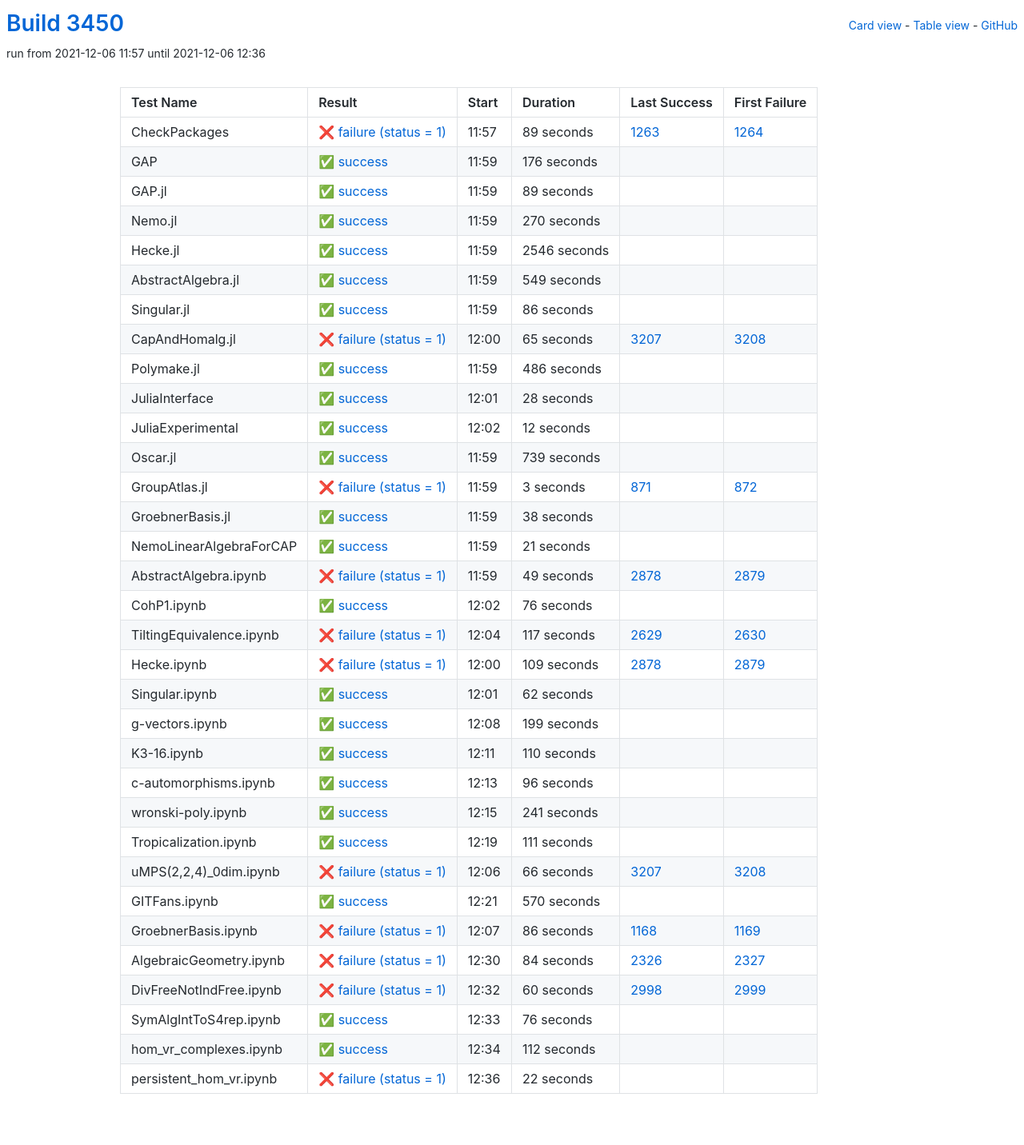
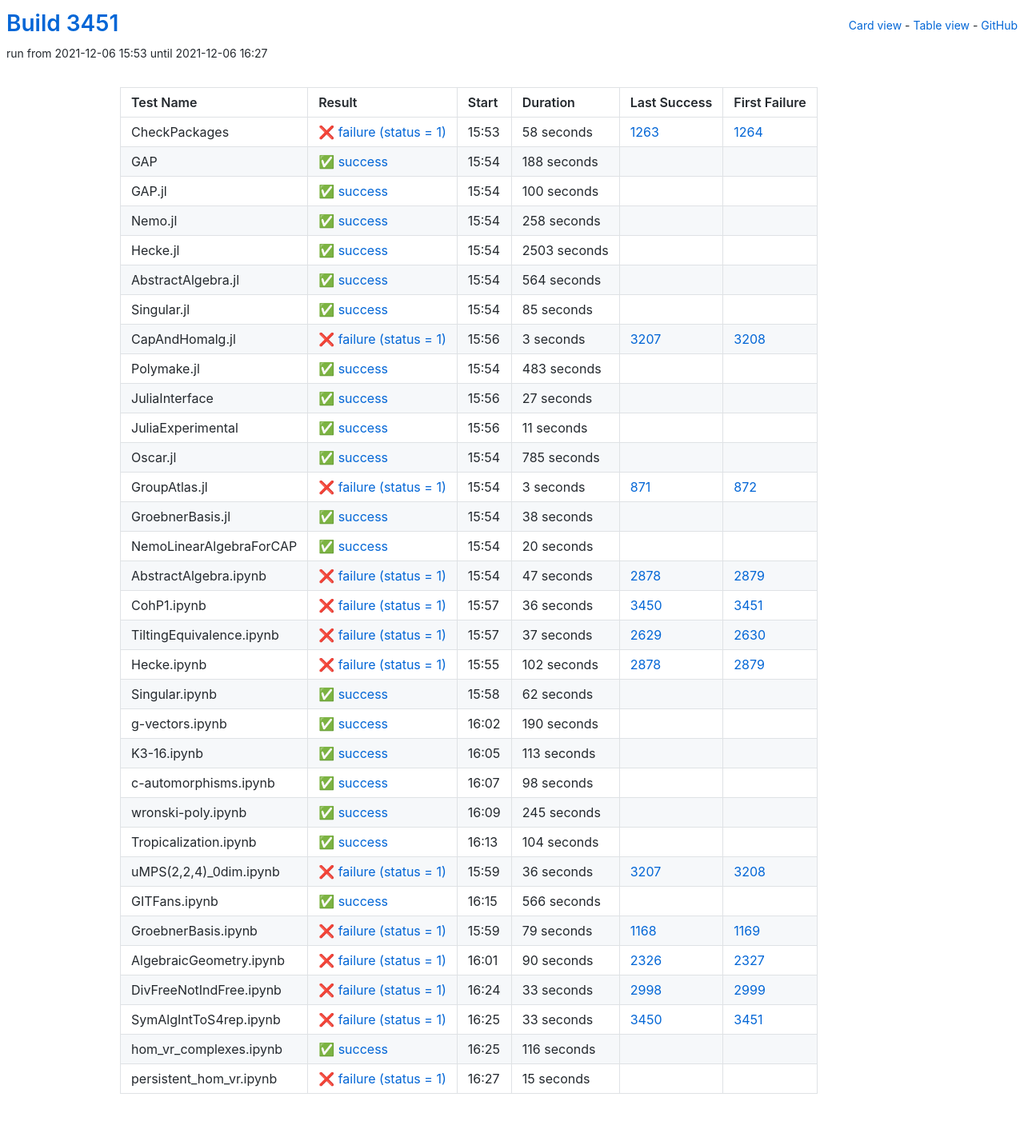
Before and after one commit to oscar-system/oscar-ci-status-stable, a Jekyll site: the page built from table.html, in a window 1280 px wide. Shown: the whole page at 80% size. Built offline with Jekyll 4.4.1, drawn with Linux system fonts in a browser that asks for light colours.

Commit message:
Build #3451

```diff
--- a/_data/ci.yml
+++ b/_data/ci.yml
@@ -1,6 +1,6 @@
 ---
-build: 3450
-build_url: https://oscarci.mathematik.uni-kl.de/job/oscar-stable/3450/
+build: 3451
+build_url: https://oscarci.mathematik.uni-kl.de/job/oscar-stable/3451/
 job: oscar-stable
 organization: oscar-system
 repo: oscar-ci-status-stable
@@ -8,152 +8,152 @@ repourl: https://github.com/oscar-system/oscar-ci-status-stable
 tests:
 - name: CheckPackages
   id: checkpackages
-  log: https://oscarci.mathematik.uni-kl.de/job/oscar-stable/3450/artifact/logs/build-3450/CheckPackages.log
-  start: 2021-12-06 11:57
+  log: https://oscarci.mathematik.uni-kl.de/job/oscar-stable/3451/artifact/logs/build-3451/CheckPackages.log
+  start: 2021-12-06 15:53
   success: false
   exitcode: 1
   status: failure
-  duration: 89
+  duration: 58
   last_success: 1263
   last_success_url: https://oscarci.mathematik.uni-kl.de/job/oscar-stable/1263/
   first_failure: 1264
   first_failure_url: https://oscarci.mathematik.uni-kl.de/job/oscar-stable/1264/
 - name: GAP
   id: gap
-  log: https://oscarci.mathematik.uni-kl.de/job/oscar-stable/3450/artifact/logs/build-3450/GAP.log
-  start: 2021-12-06 11:59
+  log: https://oscarci.mathematik.uni-kl.de/job/oscar-stable/3451/artifact/logs/build-3451/GAP.log
+  start: 2021-12-06 15:54
   success: true
   exitcode: 0
   status: success
-  duration: 176
+  duration: 188
   last_success: false
   last_success_url:
   first_failure: false
   first_failure_url:
 - name: GAP.jl
   id: gap-jl
-  log: https://oscarci.mathematik.uni-kl.de/job/oscar-stable/3450/artifact/logs/build-3450/GAP.jl.log
-  start: 2021-12-06 11:59
+  log: https://oscarci.mathematik.uni-kl.de/job/oscar-stable/3451/artifact/logs/build-3451/GAP.jl.log
+  start: 2021-12-06 15:54
   success: true
   exitcode: 0
   status: success
-  duration: 89
+  duration: 100
   last_success: false
   last_success_url:
   first_failure: false
   first_failure_url:
 - name: Nemo.jl
   id: nemo-jl
-  log: https://oscarci.mathematik.uni-kl.de/job/oscar-stable/3450/artifact/logs/build-3450/Nemo.jl.log
-  start: 2021-12-06 11:59
+  log: https://oscarci.mathematik.uni-kl.de/job/oscar-stable/3451/artifact/logs/build-3451/Nemo.jl.log
+  start: 2021-12-06 15:54
   success: true
   exitcode: 0
   status: success
-  duration: 270
+  duration: 258
   last_success: false
   last_success_url:
   first_failure: false
   first_failure_url:
 - name: Hecke.jl
   id: hecke-jl
-  log: https://oscarci.mathematik.uni-kl.de/job/oscar-stable/3450/artifact/logs/build-3450/Hecke.jl.log
-  start: 2021-12-06 11:59
+  log: https://oscarci.mathematik.uni-kl.de/job/oscar-stable/3451/artifact/logs/build-3451/Hecke.jl.log
+  start: 2021-12-06 15:54
   success: true
   exitcode: 0
   status: success
-  duration: 2546
+  duration: 2503
   last_success: false
   last_success_url:
   first_failure: false
   first_failure_url:
 - name: AbstractAlgebra.jl
   id: abstractalgebra-jl
-  log: https://oscarci.mathematik.uni-kl.de/job/oscar-stable/3450/artifact/logs/build-3450/AbstractAlgebra.jl.log
-  start: 2021-12-06 11:59
+  log: https://oscarci.mathematik.uni-kl.de/job/oscar-stable/3451/artifact/logs/build-3451/AbstractAlgebra.jl.log
+  start: 2021-12-06 15:54
   success: true
   exitcode: 0
   status: success
-  duration: 549
+  duration: 564
   last_success: false
   last_success_url:
   first_failure: false
   first_failure_url:
 - name: Singular.jl
   id: singular-jl
-  log: https://oscarci.mathematik.uni-kl.de/job/oscar-stable/3450/artifact/logs/build-3450/Singular.jl.log
-  start: 2021-12-06 11:59
+  log: https://oscarci.mathematik.uni-kl.de/job/oscar-stable/3451/artifact/logs/build-3451/Singular.jl.log
+  start: 2021-12-06 15:54
   success: true
   exitcode: 0
   status: success
-  duration: 86
+  duration: 85
   last_success: false
   last_success_url:
   first_failure: false
   first_failure_url:
 - name: CapAndHomalg.jl
   id: capandhomalg-jl
-  log: https://oscarci.mathematik.uni-kl.de/job/oscar-stable/3450/artifact/logs/build-3450/CapAndHomalg.jl.log
-  start: 2021-12-06 12:00
+  log: https://oscarci.mathematik.uni-kl.de/job/oscar-stable/3451/artifact/logs/build-3451/CapAndHomalg.jl.log
+  start: 2021-12-06 15:56
   success: false
   exitcode: 1
   status: failure
-  duration: 65
+  duration: 3
   last_success: 3207
   last_success_url: https://oscarci.mathematik.uni-kl.de/job/oscar-stable/3207/
   first_failure: 3208
   first_failure_url: https://oscarci.mathematik.uni-kl.de/job/oscar-stable/3208/
 - name: Polymake.jl
   id: polymake-jl
-  log: https://oscarci.mathematik.uni-kl.de/job/oscar-stable/3450/artifact/logs/build-3450/Polymake.jl.log
-  start: 2021-12-06 11:59
+  log: https://oscarci.mathematik.uni-kl.de/job/oscar-stable/3451/artifact/logs/build-3451/Polymake.jl.log
+  start: 2021-12-06 15:54
   success: true
   exitcode: 0
   status: success
-  duration: 486
+  duration: 483
   last_success: false
   last_success_url:
   first_failure: false
   first_failure_url:
 - name: JuliaInterface
   id: juliainterface
-  log: https://oscarci.mathematik.uni-kl.de/job/oscar-stable/3450/artifact/logs/build-3450/JuliaInterface.log
-  start: 2021-12-06 12:01
+  log: https://oscarci.mathematik.uni-kl.de/job/oscar-stable/3451/artifact/logs/build-3451/JuliaInterface.log
+  start: 2021-12-06 15:56
   success: true
   exitcode: 0
   status: success
-  duration: 28
+  duration: 27
   last_success: false
   last_success_url:
   first_failure: false
   first_failure_url:
 - name: JuliaExperimental
   id: juliaexperimental
-  log: https://oscarci.mathematik.uni-kl.de/job/oscar-stable/3450/artifact/logs/build-3450/JuliaExperimental.log
-  start: 2021-12-06 12:02
+  log: https://oscarci.mathematik.uni-kl.de/job/oscar-stable/3451/artifact/logs/build-3451/JuliaExperimental.log
+  start: 2021-12-06 15:56
   success: true
   exitcode: 0
   status: success
-  duration: 12
+  duration: 11
   last_success: false
   last_success_url:
   first_failure: false
   first_failure_url:
 - name: Oscar.jl
   id: oscar-jl
-  log: https://oscarci.mathematik.uni-kl.de/job/oscar-stable/3450/artifact/logs/build-3450/Oscar.jl.log
-  start: 2021-12-06 11:59
+  log: https://oscarci.mathematik.uni-kl.de/job/oscar-stable/3451/artifact/logs/build-3451/Oscar.jl.log
+  start: 2021-12-06 15:54
   success: true
   exitcode: 0
   status: success
-  duration: 739
+  duration: 785
   last_success: false
   last_success_url:
   first_failure: false
   first_failure_url:
 - name: GroupAtlas.jl
   id: groupatlas-jl
-  log: https://oscarci.mathematik.uni-kl.de/job/oscar-stable/3450/artifact/logs/build-3450/GroupAtlas.jl.log
-  start: 2021-12-06 11:59
+  log: https://oscarci.mathematik.uni-kl.de/job/oscar-stable/3451/artifact/logs/build-3451/GroupAtlas.jl.log
+  start: 2021-12-06 15:54
   success: false
   exitcode: 1
   status: failure
@@ -164,8 +164,8 @@ tests:
   first_failure_url: https://oscarci.mathematik.uni-kl.de/job/oscar-stable/872/
 - name: GroebnerBasis.jl
   id: groebnerbasis-jl
-  log: https://oscarci.mathematik.uni-kl.de/job/oscar-stable/3450/artifact/logs/build-3450/GroebnerBasis.jl.log
-  start: 2021-12-06 11:59
+  log: https://oscarci.mathematik.uni-kl.de/job/oscar-stable/3451/artifact/logs/build-3451/GroebnerBasis.jl.log
+  start: 2021-12-06 15:54
   success: true
   exitcode: 0
   status: success
@@ -176,68 +176,68 @@ tests:
   first_failure_url:
 - name: NemoLinearAlgebraForCAP
   id: nemolinearalgebraforcap
-  log: https://oscarci.mathematik.uni-kl.de/job/oscar-stable/3450/artifact/logs/build-3450/NemoLinearAlgebraForCAP.log
-  start: 2021-12-06 11:59
+  log: https://oscarci.mathematik.uni-kl.de/job/oscar-stable/3451/artifact/logs/build-3451/NemoLinearAlgebraForCAP.log
+  start: 2021-12-06 15:54
   success: true
   exitcode: 0
   status: success
-  duration: 21
+  duration: 20
   last_success: false
   last_success_url:
   first_failure: false
   first_failure_url:
 - name: AbstractAlgebra.ipynb
   id: abstractalgebra-ipynb
-  log: https://oscarci.mathematik.uni-kl.de/job/oscar-stable/3450/artifact/logs/build-3450/AbstractAlgebra.ipynb.log
-  start: 2021-12-06 11:59
+  log: https://oscarci.mathematik.uni-kl.de/job/oscar-stable/3451/artifact/logs/build-3451/AbstractAlgebra.ipynb.log
+  start: 2021-12-06 15:54
   success: false
   exitcode: 1
   status: failure
-  duration: 49
+  duration: 47
   last_success: 2878
   last_success_url: https://oscarci.mathematik.uni-kl.de/job/oscar-stable/2878/
   first_failure: 2879
   first_failure_url: https://oscarci.mathematik.uni-kl.de/job/oscar-stable/2879/
 - name: CohP1.ipynb
   id: cohp1-ipynb
-  log: https://oscarci.mathematik.uni-kl.de/job/oscar-stable/3450/artifact/logs/build-3450/CohP1.ipynb.log
-  start: 2021-12-06 12:02
-  success: true
-  exitcode: 0
-  status: success
-  duration: 76
-  last_success: false
-  last_success_url:
-  first_failure: false
-  first_failure_url:
-- name: TiltingEquivalence.ipynb
-  id: tiltingequivalence-ipynb
-  log: https://oscarci.mathematik.uni-kl.de/job/oscar-stable/3450/artifact/logs/build-3450/TiltingEquivalence.ipynb.log
-  start: 2021-12-06 12:04
+  log: https://oscarci.mathematik.uni-kl.de/job/oscar-stable/3451/artifact/logs/build-3451/CohP1.ipynb.log
+  start: 2021-12-06 15:57
   success: false
   exitcode: 1
   status: failure
-  duration: 117
+  duration: 36
+  last_success: 3450
+  last_success_url: https://oscarci.mathematik.uni-kl.de/job/oscar-stable/3450/
+  first_failure: 3451
+  first_failure_url: https://oscarci.mathematik.uni-kl.de/job/oscar-stable/3451/
+- name: TiltingEquivalence.ipynb
+  id: tiltingequivalence-ipynb
+  log: https://oscarci.mathematik.uni-kl.de/job/oscar-stable/3451/artifact/logs/build-3451/TiltingEquivalence.ipynb.log
+  start: 2021-12-06 15:57
+  success: false
+  exitcode: 1
+  status: failure
+  duration: 37
   last_success: 2629
   last_success_url: https://oscarci.mathematik.uni-kl.de/job/oscar-stable/2629/
   first_failure: 2630
   first_failure_url: https://oscarci.mathematik.uni-kl.de/job/oscar-stable/2630/
 - name: Hecke.ipynb
   id: hecke-ipynb
-  log: https://oscarci.mathematik.uni-kl.de/job/oscar-stable/3450/artifact/logs/build-3450/Hecke.ipynb.log
-  start: 2021-12-06 12:00
+  log: https://oscarci.mathematik.uni-kl.de/job/oscar-stable/3451/artifact/logs/build-3451/Hecke.ipynb.log
+  start: 2021-12-06 15:55
   success: false
   exitcode: 1
   status: failure
-  duration: 109
+  duration: 102
   last_success: 2878
   last_success_url: https://oscarci.mathematik.uni-kl.de/job/oscar-stable/2878/
   first_failure: 2879
   first_failure_url: https://oscarci.mathematik.uni-kl.de/job/oscar-stable/2879/
 - name: Singular.ipynb
   id: singular-ipynb
-  log: https://oscarci.mathematik.uni-kl.de/job/oscar-stable/3450/artifact/logs/build-3450/Singular.ipynb.log
-  start: 2021-12-06 12:01
+  log: https://oscarci.mathematik.uni-kl.de/job/oscar-stable/3451/artifact/logs/build-3451/Singular.ipynb.log
+  start: 2021-12-06 15:58
   success: true
   exitcode: 0
   status: success
@@ -248,156 +248,156 @@ tests:
   first_failure_url:
 - name: g-vectors.ipynb
   id: g-vectors-ipynb
-  log: https://oscarci.mathematik.uni-kl.de/job/oscar-stable/3450/artifact/logs/build-3450/g-vectors.ipynb.log
-  start: 2021-12-06 12:08
+  log: https://oscarci.mathematik.uni-kl.de/job/oscar-stable/3451/artifact/logs/build-3451/g-vectors.ipynb.log
+  start: 2021-12-06 16:02
   success: true
   exitcode: 0
   status: success
-  duration: 199
+  duration: 190
   last_success: false
   last_success_url:
   first_failure: false
   first_failure_url:
 - name: K3-16.ipynb
   id: k3-16-ipynb
-  log: https://oscarci.mathematik.uni-kl.de/job/oscar-stable/3450/artifact/logs/build-3450/K3-16.ipynb.log
-  start: 2021-12-06 12:11
+  log: https://oscarci.mathematik.uni-kl.de/job/oscar-stable/3451/artifact/logs/build-3451/K3-16.ipynb.log
+  start: 2021-12-06 16:05
   success: true
   exitcode: 0
   status: success
-  duration: 110
+  duration: 113
   last_success: false
   last_success_url:
   first_failure: false
   first_failure_url:
 - name: c-automorphisms.ipynb
   id: c-automorphisms-ipynb
-  log: https://oscarci.mathematik.uni-kl.de/job/oscar-stable/3450/artifact/logs/build-3450/c-automorphisms.ipynb.log
-  start: 2021-12-06 12:13
+  log: https://oscarci.mathematik.uni-kl.de/job/oscar-stable/3451/artifact/logs/build-3451/c-automorphisms.ipynb.log
+  start: 2021-12-06 16:07
   success: true
   exitcode: 0
   status: success
-  duration: 96
+  duration: 98
   last_success: false
   last_success_url:
   first_failure: false
   first_failure_url:
 - name: wronski-poly.ipynb
   id: wronski-poly-ipynb
-  log: https://oscarci.mathematik.uni-kl.de/job/oscar-stable/3450/artifact/logs/build-3450/wronski-poly.ipynb.log
-  start: 2021-12-06 12:15
+  log: https://oscarci.mathematik.uni-kl.de/job/oscar-stable/3451/artifact/logs/build-3451/wronski-poly.ipynb.log
+  start: 2021-12-06 16:09
   success: true
   exitcode: 0
   status: success
-  duration: 241
+  duration: 245
   last_success: false
   last_success_url:
   first_failure: false
   first_failure_url:
 - name: Tropicalization.ipynb
   id: tropicalization-ipynb
-  log: https://oscarci.mathematik.uni-kl.de/job/oscar-stable/3450/artifact/logs/build-3450/Tropicalization.ipynb.log
-  start: 2021-12-06 12:19
+  log: https://oscarci.mathematik.uni-kl.de/job/oscar-stable/3451/artifact/logs/build-3451/Tropicalization.ipynb.log
+  start: 2021-12-06 16:13
   success: true
   exitcode: 0
   status: success
-  duration: 111
+  duration: 104
   last_success: false
   last_success_url:
   first_failure: false
   first_failure_url:
 - name: uMPS(2,2,4)_0dim.ipynb
   id: umps-2-2-4-0dim-ipynb
-  log: https://oscarci.mathematik.uni-kl.de/job/oscar-stable/3450/artifact/logs/build-3450/uMPS-2-2-4-_0dim.ipynb.log
-  start: 2021-12-06 12:06
+  log: https://oscarci.mathematik.uni-kl.de/job/oscar-stable/3451/artifact/logs/build-3451/uMPS-2-2-4-_0dim.ipynb.log
+  start: 2021-12-06 15:59
   success: false
   exitcode: 1
   status: failure
-  duration: 66
+  duration: 36
   last_success: 3207
   last_success_url: https://oscarci.mathematik.uni-kl.de/job/oscar-stable/3207/
   first_failure: 3208
   first_failure_url: https://oscarci.mathematik.uni-kl.de/job/oscar-stable/3208/
 - name: GITFans.ipynb
   id: gitfans-ipynb
-  log: https://oscarci.mathematik.uni-kl.de/job/oscar-stable/3450/artifact/logs/build-3450/GITFans.ipynb.log
-  start: 2021-12-06 12:21
+  log: https://oscarci.mathematik.uni-kl.de/job/oscar-stable/3451/artifact/logs/build-3451/GITFans.ipynb.log
+  start: 2021-12-06 16:15
   success: true
   exitcode: 0
   status: success
-  duration: 570
+  duration: 566
   last_success: false
   last_success_url:
   first_failure: false
   first_failure_url:
 - name: GroebnerBasis.ipynb
   id: groebnerbasis-ipynb
-  log: https://oscarci.mathematik.uni-kl.de/job/oscar-stable/3450/artifact/logs/build-3450/GroebnerBasis.ipynb.log
-  start: 2021-12-06 12:07
+  log: https://oscarci.mathematik.uni-kl.de/job/oscar-stable/3451/artifact/logs/build-3451/GroebnerBasis.ipynb.log
+  start: 2021-12-06 15:59
   success: false
   exitcode: 1
   status: failure
-  duration: 86
+  duration: 79
   last_success: 1168
   last_success_url: https://oscarci.mathematik.uni-kl.de/job/oscar-stable/1168/
   first_failure: 1169
   first_failure_url: https://oscarci.mathematik.uni-kl.de/job/oscar-stable/1169/
 - name: AlgebraicGeometry.ipynb
   id: algebraicgeometry-ipynb
-  log: https://oscarci.mathematik.uni-kl.de/job/oscar-stable/3450/artifact/logs/build-3450/AlgebraicGeometry.ipynb.log
-  start: 2021-12-06 12:30
+  log: https://oscarci.mathematik.uni-kl.de/job/oscar-stable/3451/artifact/logs/build-3451/AlgebraicGeometry.ipynb.log
+  start: 2021-12-06 16:01
   success: false
   exitcode: 1
   status: failure
-  duration: 84
+  duration: 90
   last_success: 2326
   last_success_url: https://oscarci.mathematik.uni-kl.de/job/oscar-stable/2326/
   first_failure: 2327
   first_failure_url: https://oscarci.mathematik.uni-kl.de/job/oscar-stable/2327/
 - name: DivFreeNotIndFree.ipynb
   id: divfreenotindfree-ipynb
-  log: https://oscarci.mathematik.uni-kl.de/job/oscar-stable/3450/artifact/logs/build-3450/DivFreeNotIndFree.ipynb.log
-  start: 2021-12-06 12:32
+  log: https://oscarci.mathematik.uni-kl.de/job/oscar-stable/3451/artifact/logs/build-3451/DivFreeNotIndFree.ipynb.log
+  start: 2021-12-06 16:24
   success: false
   exitcode: 1
   status: failure
-  duration: 60
+  duration: 33
   last_success: 2998
   last_success_url: https://oscarci.mathematik.uni-kl.de/job/oscar-stable/2998/
   first_failure: 2999
   first_failure_url: https://oscarci.mathematik.uni-kl.de/job/oscar-stable/2999/
 - name: SymAlgIntToS4rep.ipynb
   id: symalginttos4rep-ipynb
-  log: https://oscarci.mathematik.uni-kl.de/job/oscar-stable/3450/artifact/logs/build-3450/SymAlgIntToS4rep.ipynb.log
-  start: 2021-12-06 12:33
+  log: https://oscarci.mathematik.uni-kl.de/job/oscar-stable/3451/artifact/logs/build-3451/SymAlgIntToS4rep.ipynb.log
+  start: 2021-12-06 16:25
+  success: false
+  exitcode: 1
+  status: failure
+  duration: 33
+  last_success: 3450
+  last_success_url: https://oscarci.mathematik.uni-kl.de/job/oscar-stable/3450/
+  first_failure: 3451
+  first_failure_url: https://oscarci.mathematik.uni-kl.de/job/oscar-stable/3451/
+- name: hom_vr_complexes.ipynb
+  id: hom-vr-complexes-ipynb
+  log: https://oscarci.mathematik.uni-kl.de/job/oscar-stable/3451/artifact/logs/build-3451/hom_vr_complexes.ipynb.log
+  start: 2021-12-06 16:25
   success: true
   exitcode: 0
   status: success
-  duration: 76
-  last_success: false
-  last_success_url:
-  first_failure: false
-  first_failure_url:
-- name: hom_vr_complexes.ipynb
-  id: hom-vr-complexes-ipynb
-  log: https://oscarci.mathematik.uni-kl.de/job/oscar-stable/3450/artifact/logs/build-3450/hom_vr_complexes.ipynb.log
-  start: 2021-12-06 12:34
-  success: true
-  exitcode: 0
-  status: success
-  duration: 112
+  duration: 116
   last_success: false
   last_success_url:
   first_failure: false
   first_failure_url:
 - name: persistent_hom_vr.ipynb
   id: persistent-hom-vr-ipynb
-  log: https://oscarci.mathematik.uni-kl.de/job/oscar-stable/3450/artifact/logs/build-3450/persistent_hom_vr.ipynb.log
-  start: 2021-12-06 12:36
+  log: https://oscarci.mathematik.uni-kl.de/job/oscar-stable/3451/artifact/logs/build-3451/persistent_hom_vr.ipynb.log
+  start: 2021-12-06 16:27
   success: false
   exitcode: 1
   status: failure
-  duration: 22
+  duration: 15
   last_success: false
   last_success_url:
   first_failure: false
```
Also changed, not shown: README.md.
